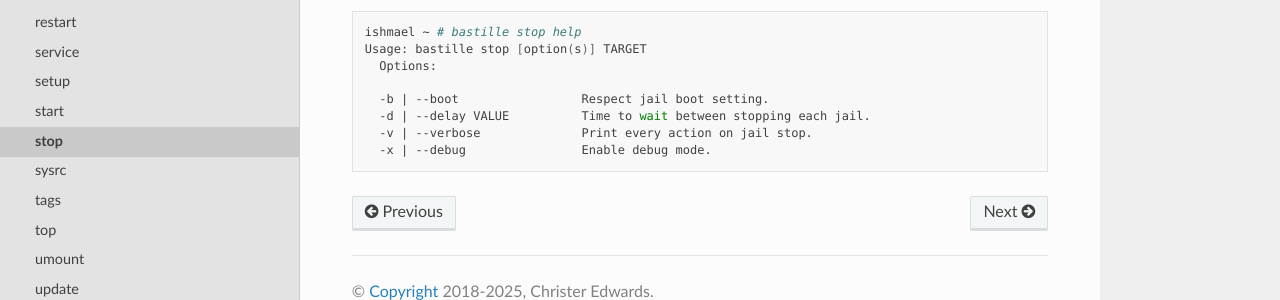
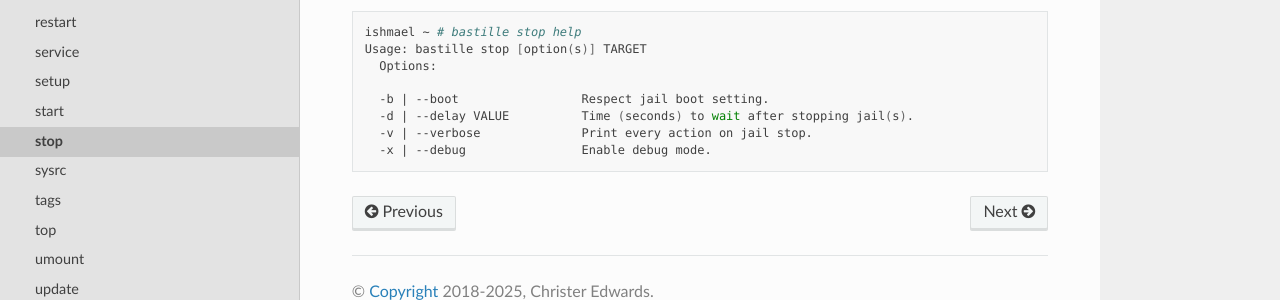
Before and after one commit to BastilleBSD/bastille, a Sphinx documentation site: the page built from docs/chapters/subcommands/stop.rst, in a window 1280 px wide. Shown: the part 297-597 px from the top of the page. Built offline with Sphinx 7.4.7 and the Read the Docs theme 3.1.0, drawn with Linux system fonts in a browser that asks for light colours.

Commit message:
Update stop.rst

```diff
--- a/docs/chapters/subcommands/stop.rst
+++ b/docs/chapters/subcommands/stop.rst
@@ -16,6 +16,6 @@ Stop jail(s).
     Options:
 
     -b | --boot                 Respect jail boot setting.
-    -d | --delay VALUE          Time to wait between stopping each jail.
+    -d | --delay VALUE          Time (seconds) to wait after stopping jail(s).
     -v | --verbose              Print every action on jail stop.
     -x | --debug                Enable debug mode.
```
